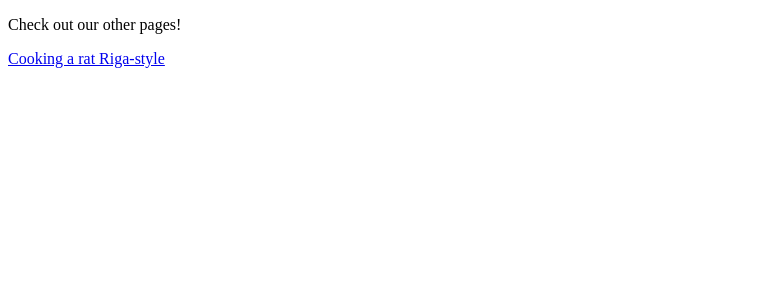
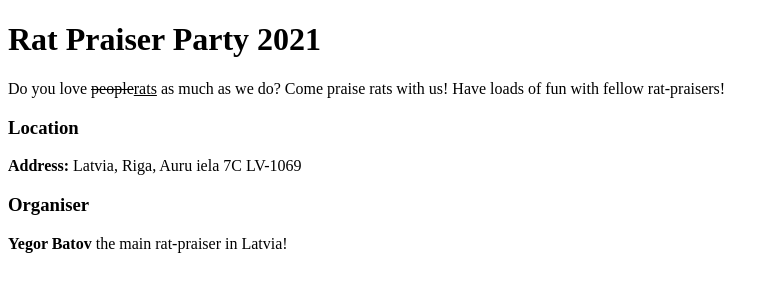
Before and after one commit to yeegor/seo-4, a website: page src/event/index.html in a window 1280 px wide. Shown: the whole page, without its empty margins (0-779 px from the left). Drawn offline with Linux system fonts and the light colour scheme.

Commit message:
Fix the LD-JSON, add human-readable information

```diff
--- a/src/event/index.html
+++ b/src/event/index.html
@@ -2,10 +2,9 @@
 <html>
 
 <head>
-    <title>Cooking a rat</title>
-    <!-- <script type="application/ld+json"> -->
-    <script>
-        const x = {
+    <title>Rat Praiser Party Riga 2021</title>
+    <script type="application/ld+json">
+        {
             "@context": "https://schema.org",
             "@type": "Event",
             "name": "Rat Praising Party Riga 2021",
@@ -57,11 +56,20 @@
 </head>
 
 <body>
-
-    <footer>
+    <h1>Rat Praiser Party 2021</h1>
+    <p>Do you love <del>people</del><ins>rats</ins> as much as we do? Come praise rats with us! Have loads of fun with fellow rat-praisers!</p>
+    <div>
+        <h3>Location</h3>
+        <p><strong>Address:</strong> Latvia, Riga, Auru iela 7C LV-1069</p>
+    </div>
+    <div>
+        <h3>Organiser</h3>
+        <p><strong>Yegor Batov</strong> the main rat-praiser in Latvia!</p>
+    </div>
+    <!-- <footer>
         <p>Check out our other pages!</p>
         <a href="/">Cooking a rat Riga-style</a>
-    </footer>
+    </footer> -->
 </body>
 
 </html>
```
